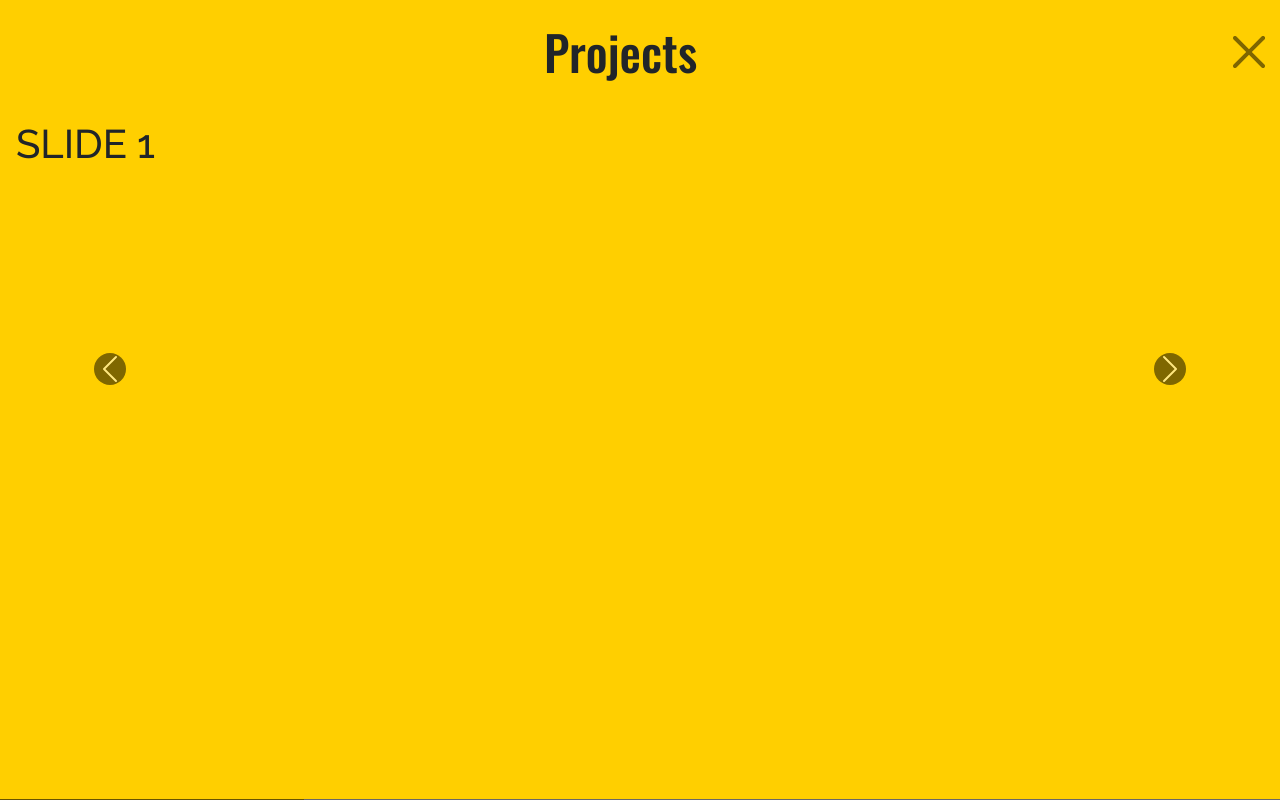
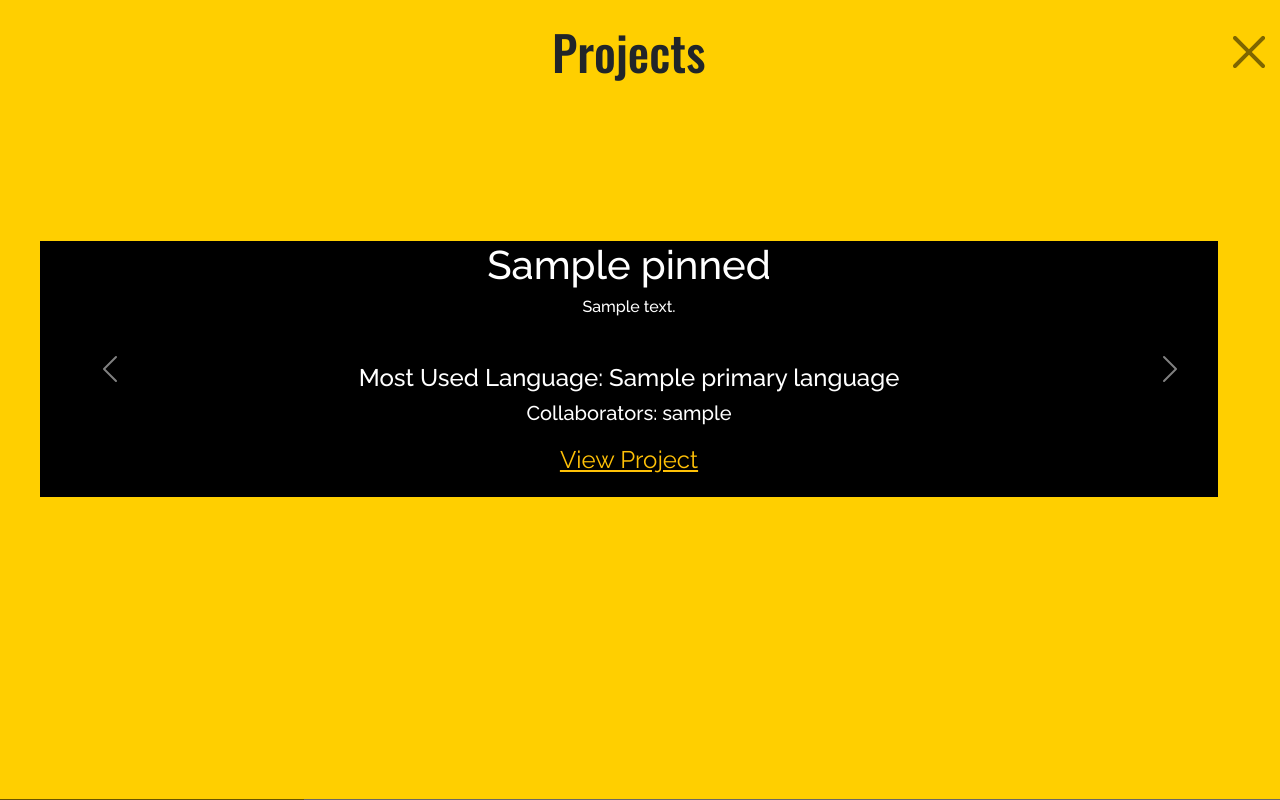
Before and after one commit to BradleyGilden/GitCraft, a Flask app: template app/templates/portfolio.html in a window 1280 px wide, after a click that opens the changed part. Run offline with Flask 3, Linux system fonts and the light colour scheme; the template is opened without the code that fills it: most values are stand-ins (such as "Sample title", 1, 10 or a date in 2020); grey boxes marked "Sample" are stand-in pictures; parts of the project's set-up code (start-up, migrations or seed data) failed here and were passed over; grey boxes are pictures that could not be loaded.

Commit message:
completed projects slider

```diff
--- a/app/static/css/portfolio.css
+++ b/app/static/css/portfolio.css
@@ -187,3 +187,7 @@ body {
     font-family: 'Oswald', sans-serif;
     font-size: 3rem;
 }
+
+.carousel-inner{
+    padding-right: 70px;
+}
--- a/app/templates/portfolio.html
+++ b/app/templates/portfolio.html
@@ -17,26 +17,47 @@
   <div class="cover d-flex flex-column">
     <nav class="navbar py-3 d-flex justify-content-between px-5">
       <h5 class="name">{{ name }}</h5>
-      <button class="btn btn-dark bg-black glow-on-hover" type="button" style="width: 120px;">contact me</button>
+      <button class="btn btn-dark bg-black glow-on-hover contact" type="button" style="width: 120px;">contact me</button>
       <div class="menu-button" type="button" data-bs-toggle="offcanvas" data-bs-target="#offcanvasTop" aria-controls="offcanvasTop"></div>
     </nav>
     <div class="offcanvas offcanvas-top h-100" tabindex="-1" id="offcanvasTop" aria-labelledby="offcanvasTopLabel">
       <div class="offcanvas-header">
-        <h5 class="offcanvas-title text-center w-100" id="offcanvasTopLabel">Projects</h5>
+        <h5 class="offcanvas-title text-center w-100 ms-3" id="offcanvasTopLabel">Projects</h5>
         <button type="button" class="btn-close" data-bs-dismiss="offcanvas" aria-label="Close"></button>
       </div>
       <div class="offcanvas-body">
         <div id="carouselExampleAutoplaying" class="carousel slide h-75" data-bs-ride="carousel">
-          <div class="carousel-inner">
-            <div class="carousel-item active">
-              <h1>SLIDE 1</h1>
-            </div>
-            <div class="carousel-item">
-              <h1>SLIDE 2</h1>
-            </div>
-            <div class="carousel-item">
-              <h1>SLIDE 3</h1>
-            </div>
+          <div class="carousel-inner d-flex align-items-center justify-content-start h-100">
+            {% if pinned|length == 0 %}
+              <div class="carousel-item">
+                <h6>no pinned repositories, please pin at least one repository to see is view</h6>
+              </div>
+            {% else %}
+              <div class="carousel-item active bg-black ms-4">
+                <h1 class="text-center text-white">{{ pinned[0].name }}</h1>
+                <h6 class="text-center mx-5 text-white mb-5">{{ pinned[0].description }}</h6>
+                <h4 class="text-center text-white">Most Used Language: {{pinned[0].primaryLanguage.name}}</h4>
+                <h5 class="text-center text-white">Collaborators:
+                  {% for person in pinned[0].collaborators.nodes %}
+                    {{ person.login }}
+                  {% endfor %}
+                </h5>
+                <p class="text-center text-white"><a target="_blank" class="link-warning" style="font-size: 1.5rem;" href="{{pinned[0].url}}">View Project</a></p>
+              </div>
+                {% for i in range(1, pinned|length) %}
+                <div class="carousel-item bg-black ms-4">
+                  <h1 class="text-center text-white">{{ pinned[i].name }}</h1>
+                  <h6 class="text-center mx-5 text-white mb-5">{{ pinned[i].description }}</h6>
+                  <h4 class="text-center text-white">Most Used Language: {{pinned[i].primaryLanguage.name}}</h4>
+                  <h5 class="text-center text-white">Collaborators:
+                    {% for person in pinned[i].collaborators.nodes %}
+                      {{ person.login }}
+                    {% endfor %}
+                  </h5>
+                  <p class="text-center text-white"><a class="link-warning" style="font-size: 1.5rem;" href="{{pinned[0].url}}">View Project</a></p>
+                </div>
+                {% endfor %}
+            {% endif %}
           </div>
           <button class="carousel-control-prev" type="button" data-bs-target="#carouselExampleAutoplaying" data-bs-slide="prev">
             <span class="carousel-control-prev-icon bg-black rounded-circle" aria-hidden="true"></span>
```
